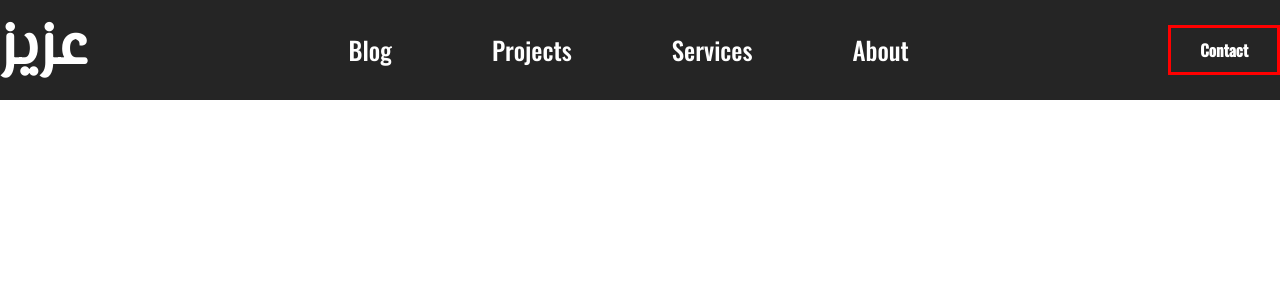
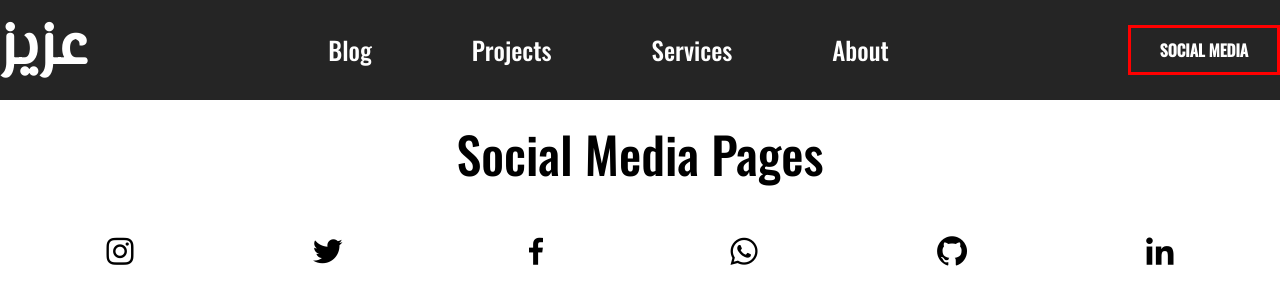
Before and after one commit to AzizkhonM/Porftolio, a Nuxt app: page /socialmedia in a window 1280 px wide. Shown: the top 304 px of the page. Built offline with nearby package versions, Linux system fonts and the light colour scheme; no server answers.

Commit message:
Social Media

```diff
--- a/components/header.vue
+++ b/components/header.vue
@@ -13,7 +13,7 @@ data-aos-duration="1000">
         <nuxt-link v-for="(el, ind) in header" class="text-white" :to="el.to"><button class="head--">{{ el.title
         }}</button></nuxt-link>
       </ul>
-      <nuxt-link class="btn" style="font-family: Oswald;" to="/contact">Contact</nuxt-link>
+      <nuxt-link class="btn uppercase" style="font-family: Oswald;" to="/socialmedia">Social media</nuxt-link>
     </div>
   </div>
 </template>
--- a/layouts/default.vue
+++ b/layouts/default.vue
@@ -1,15 +1,18 @@
 <template>
     <div  style="font-family: 'Oswald', sans-serif">
         <Header />
-        <main class="p-4">
+        <main>
             <slot />
         </main>
         <Footer />
     </div>
 </template>
 
-<script setup>
 
-</script>
+<style scoped>
 
-<style lang="scss" scoped></style>
+main{
+  padding: 16px;
+}
+
+</style>
--- a/nuxt.config.ts
+++ b/nuxt.config.ts
@@ -27,7 +27,9 @@ export default defineNuxtConfig({
       meta: [{
         name: "description", content: "Azizkhon Muzaffarov's Portfolio"
       },
-      {
+        { charset: 'utf-8' },
+        { name: 'viewport', content: 'width=device-width, initial-scale=1' },
+        {
         name: "author", content: "Azizkhon"
       }],
       script: [
--- a/package.json
+++ b/package.json
@@ -19,6 +19,7 @@
     "aos": "^2.3.4",
     "pinia": "^2.1.4",
     "sass": "^1.63.6",
+    "scss": "^0.2.4",
     "vue-router": "^4.2.4"
   }
 }
--- a/pages/blog/[id].vue
+++ b/pages/blog/[id].vue
@@ -9,7 +9,7 @@ console.log(data.value.text);
 <template>
     <h1 class="text-[50px] font-medium text-center mb-10" data-aos="fade-in" data-aos-duration="500" data-aos-delay="500">Blog</h1>
     <div data-aos="fade-in"
-data-aos-duration="500" data-aos-delay="750" v-html="data.text" class="border rounded-lg p-4 mb-[125px] container mx-auto"></div>
+data-aos-duration="500" data-aos-delay="750" v-html="data.text" class="border rounded-lg p-8 mb-[125px] container mx-auto text-[25px]"></div>
 </template>
 
 <style lang="scss" scoped>
--- a/pages/blog/index.vue
+++ b/pages/blog/index.vue
@@ -25,10 +25,10 @@ onMounted(() => {
 data-aos-duration="500" data-aos-delay="500">Blog</h1>
     <div class="grid grid-cols-1 md:grid-cols-2 xl:grid-cols-3 gap-16 main" data-aos="fade-in"
 data-aos-duration="500" data-aos-delay="1250">
-      <nuxt-link :to="'/blog/' + el._id" v-for="el in blogStore.array" class="border rounded-lg py-4 px-3">
+      <nuxt-link :to="'/blog/' + el._id" v-for="el in blogStore.array" class="border rounded-[50px] pt-4 pb-10 px-5 shadow-md hover:shadow-2xl duration-300 hover:cursor-pointer">
         <div class="w-[100%] md:h-[50vh] h-[25vh] flex justify-center items-center"><img class="image w-[60%] md:h-auto md:w-[90%]" :src="el.image" alt=""></div>
-        <div class="text-[35px] mb-6">{{ el.title }}</div>
-        <div class="text-[15px] text-right">{{ el.short }}</div>
+        <div class="text-[45px] mb-6">{{ el.title }}</div>
+        <div class="text-[20px] text-right">{{ el.short }}</div>
       </nuxt-link>
     </div>
   </div>
--- a/pages/index.vue
+++ b/pages/index.vue
@@ -1,4 +1,5 @@
 <template>
+
     <div class="container mx-auto grid grid-cols-1 xl:grid-cols-2 justify-center items-center gap-10">
         <div class="grid grid-cols-1">
             <div>
@@ -18,9 +19,9 @@ data-aos-duration="500" data-aos-delay="1000" class="btns flex justify-start gap
                 </div>
             </div>
         </div>
-        <div class="h-[85vh] bg-[#f9f6f3] rounded-tr-[100px] rounded-br-[100px] grid iicon"  data-aos="fade-in"
+        <div class="h-[85vh] bg-[#f5f5f5] rounded-tr-[100px] rounded-br-[100px] grid iicon"  data-aos="fade-in"
 data-aos-duration="500" data-aos-delay="1500">
-            <div class="grid grid-cols-2">
+<div class="grid grid-cols-2 z-50">
                 <div v-for="el in langs"
                     class="flex justify-center items-center  hover:opacity-100 opacity-60 duration-300 hover:cursor-pointer">
                     <i :class="el.icon" class="icons-prog text-8xl mx-auto my-auto"></i>
@@ -38,7 +39,7 @@ import { langs } from '../constants/langs';
 
 </script>
 
-<style scoped>
+<style scoped lang="scss">
 .Btn1 {
     width: 130px;
     height: 60px;
--- /dev/null
+++ b/pages/socialmedia/index.vue
@@ -0,0 +1,114 @@
+<script setup>
+const { data } = await useFetch("https://back-portfolio-azizkhon.vercel.app/api/socialpages");
+console.log(data.value);
+</script>
+
+
+<template>
+    <div class="container mx-auto">
+    <h1 class="text-[50px] font-medium text-center mb-10" data-aos="fade-in" data-aos-duration="500" data-aos-delay="500">Social Media Pages</h1>
+    <div class="card">
+  <a class="social-link1">
+    <i class="bx bxl-instagram text-4xl"></i>
+  </a>
+  <a class="social-link2">
+    <i class="bx bxl-twitter text-4xl"></i>
+  </a>
+  <a class="social-link3">
+    <i class="bx bxl-facebook text-4xl"></i>
+  </a>
+  <a class="social-link4">
+    <i class="bx bxl-whatsapp text-4xl"></i>
+  </a>
+  <a class="social-link5">
+    <i class="bx bxl-github text-4xl"></i>
+  </a>
+  <a class="social-link6">
+    <i class="bx bxl-linkedin text-4xl"></i>
+  </a>
+</div>
+  </div>
+</template>
+
+
+<style lang="scss" scoped>
+.card {
+  display: flex;
+  justify-content: center;
+  width: 100%
+}
+
+.card .social-link1,.card .social-link2,.card .social-link3,.card .social-link4, .card .social-link5, .card .social-link6 {
+  position: relative;
+  display: flex;
+  align-items: center;
+  justify-content: center;
+  width: 20%;
+  color: black;
+  font-size: 24px;
+  text-decoration: none;
+  transition: 0.25s;
+  border-radius: 50px;
+  cursor: pointer;
+}
+
+.card svg {
+  transform: scale(1);
+}
+
+.card .social-link1:hover {
+  background: #f09433;
+  background: -moz-linear-gradient(45deg, #f09433 0%, #e6683c 25%, #dc2743 50%, #cc2366 75%, #bc1888 100%);
+  background: -webkit-linear-gradient(45deg, #f09433 0%,#e6683c 25%,#dc2743 50%,#cc2366 75%,#bc1888 100%);
+  background: linear-gradient(45deg, #f09433 0%,#e6683c 25%,#dc2743 50%,#cc2366 75%,#bc1888 100%);
+  filter: progid:DXImageTransform.Microsoft.gradient( startColorstr='#f09433', endColorstr='#bc1888',GradientType=1 );
+  animation: bounce_613 0.4s linear;
+}
+
+.card .social-link2:hover {
+  background-color: #00ccff;
+  animation: bounce_613 0.4s linear;
+}
+
+.card .social-link3:hover {
+  background-color: #3b5998;
+  animation: bounce_613 0.4s linear;
+}
+
+.card .social-link4:hover {
+  background-color: #12a50b;
+  animation: bounce_613 0.4s linear;
+}
+
+.card .social-link5:hover {
+  background-color: #171515;
+  animation: bounce_613 0.4s linear;
+}
+
+.card .social-link6:hover {
+  background-color: #0A66C2;
+  animation: bounce_613 0.4s linear;
+}
+
+.card a:hover{
+  color: white
+}
+
+@keyframes bounce_613 {
+  40% {
+    transform: scale(1.4);
+  }
+
+  60% {
+    transform: scale(0.8);
+  }
+
+  80% {
+    transform: scale(1.2);
+  }
+
+  100% {
+    transform: scale(1);
+  }
+}
+</style>
```
Also changed, not shown: 1 other file (tests, documents, lock files or other folders).
